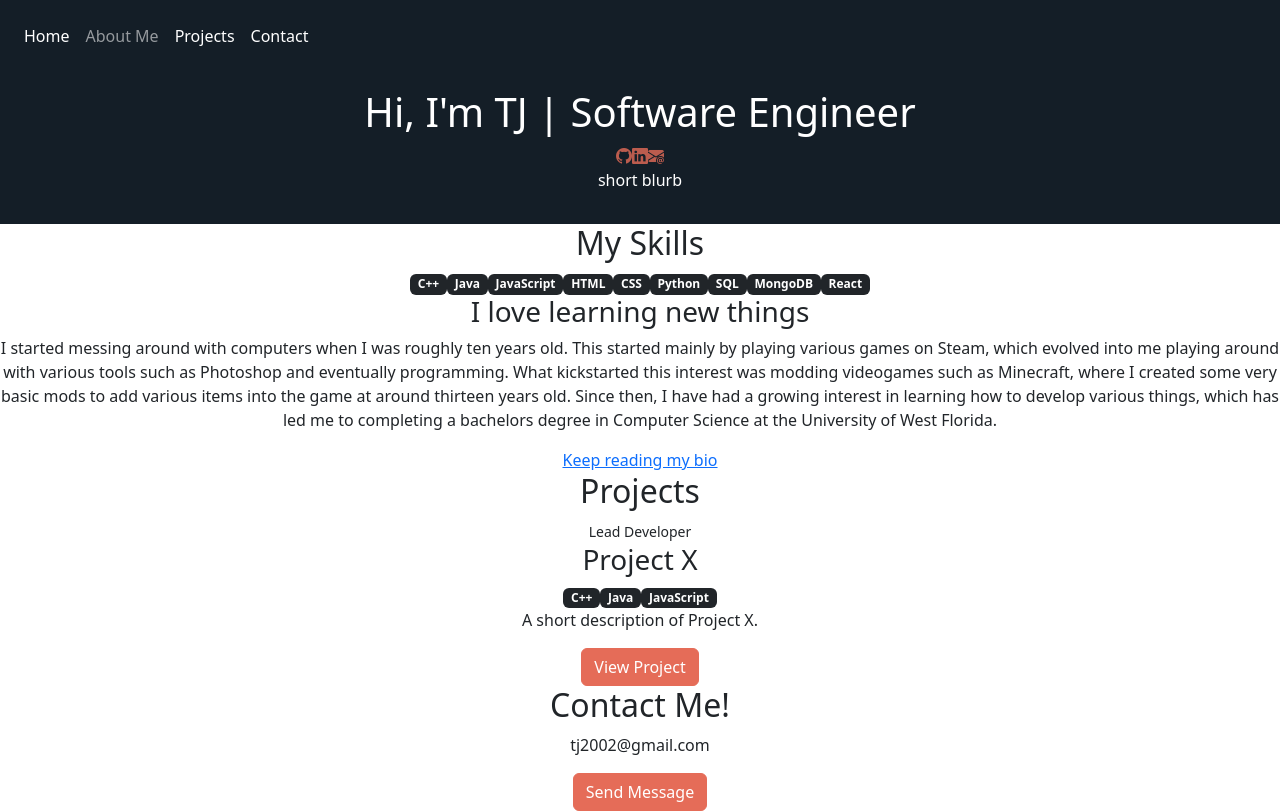
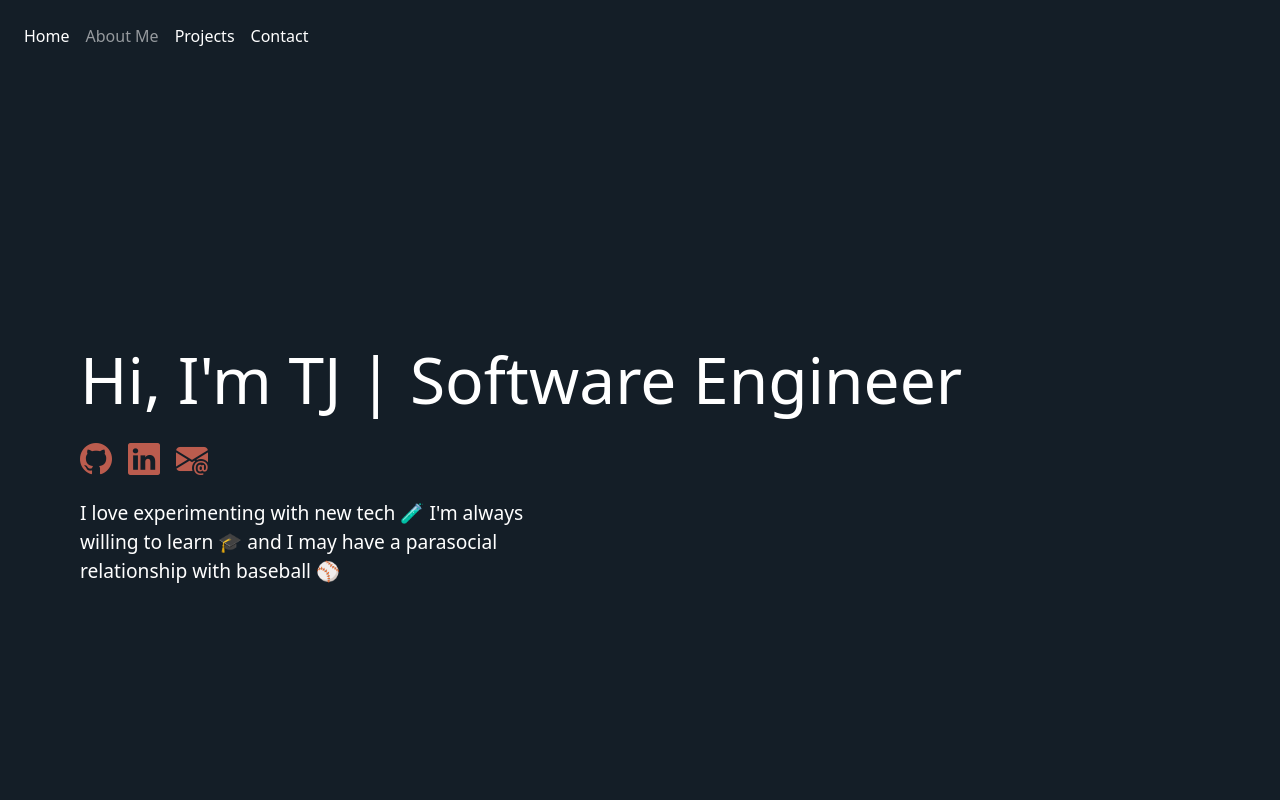
Before and after one commit to tjpoof/digital-portfolio, a React (Vite) app: page / in a window 1280 px wide. Built offline with nearby package versions, Linux system fonts and the light colour scheme.

Commit message:
much more styling to the home page

```diff
--- a/src/components/ProjectCard.jsx
+++ b/src/components/ProjectCard.jsx
@@ -1,9 +1,15 @@
 // these cards will be displayed in the home page's project section
+import placeHolderImage from '../assets/placeholder.jpeg';
 
 export function ProjectCard({ projectRole, title, skills, description, image, link }) {
     return (
         <div className="project-card">
+            <div className="project-role-container">
                 <small> {projectRole} </small>
+            </div>
+
+            <div className="project-info-container">
+                <div className="project-text-container">
                     <h3>{title}</h3>
                     <div className="project-skills-badge-list">
                         {skills.map((skill, index) => (
@@ -13,15 +19,21 @@ export function ProjectCard({ projectRole, title, skills, description, image, li
                         ))}
                     </div>
                     <p>{description}</p>
-            <div className="image-container">
-                {/* ensure there's some form of reactivity to the image, such as a hover effect that adds drop shadow or smth */}
-            </div>
                     <a href={link}>
                         <button className="btn">
                             View Project
                         </button>
                     </a>
                 </div>
+
+
+                <div className="project-image-container">
+                    <img src={placeHolderImage} className="project-image" />
+                </div>
+
+            </div>
+
+        </div>
     )
 }
 
--- a/src/styles/App.scss
+++ b/src/styles/App.scss
@@ -3,6 +3,7 @@
   text-align: center;
   height: 100vh;
   width: 100vw;
+  overflow-x: hidden;
 }
 
 .navbar {
@@ -14,30 +15,167 @@
 .intro-section {
   background-color: #141e27;
   color: #ffffff;
-  padding: 1rem;
   width: 100vw;
+  height: 100vh;
+  display: flex;
+  align-items: center;
 
-  .contact-buttons {
-    color: #bb5c4e;
+  .intro-text-container {
+    text-align: left;
+    margin: 0 auto;
+    width: 70rem;
+
+    h1 {
+      font-size: 4rem;
+
+    }
+
+    .contact-buttons {
+      color: #bb5c4e;
+      margin: 1rem 0;
+
+      .bi {
+        font-size: 2rem;
+        margin-right: 1rem;
+      }
+    }
+
+    p {
+      font-size: 1.2rem;
+      max-width: 30rem;
+    }
   }
+
 }
 
 
+.body-section {
+  margin: 1rem auto;
+  max-width: 70rem;
+
+  .section-heading-container {
+    display: flex;
+    margin-bottom: 2rem;
+
+    h2 {
+      // font type/color, etc
+      font-weight: bold;
+    }
+  }
+
+  .skills-section {
+    display: flex;
+    margin-bottom: 4.5rem;
+
+    .image-container {
+      padding-right: 2rem;
+
+      .portrait-image {
+        width: 22rem;
+        height: 25rem;
+      }
+    }
+
+    .skills-content-container {
+      display: flex;
+      flex-direction: column;
+
+      .skills-badge-list {
+        text-align: left;
+
+        span {
+          font-size: 1.2rem;
+          margin: 0 0.1rem 1rem;
+          border-radius: 0 !important;
+        }
+
+        margin-bottom: 1.5rem;
+      }
+
+      .short-bio-container {
+        text-align: left;
+
+        p {
+          font-size: 1.2rem;
+        }
+
+        a {
+          color: #e56c58 !important;
+          font-weight: bold;
+          font-size: 1.2rem;
+          text-decoration: none;
+        }
+      }
+    }
+  }
+
+  .projects-section {
+    .project-card {
+      text-align: left;
+
+      .project-role-container {
+        display: flex;
+        margin-bottom: 0.5rem;
+
+        small {
+          font-size: 1rem;
+        }
+      }
+
+      .project-info-container {
+        display: flex;
+        margin-bottom: 2.5rem;
+
+        .project-text-container {
+          display: flex;
+          flex-direction: column;
+
+          .project-skills-badge-list {
+            span {
+              font-size: 0.8rem;
+              margin: 0 0.1rem 1rem;
+              border-radius: 0 !important;
+            }
+          }
+
+          p {
+            font-size: 1.4rem;
+          }
+
+          a {
+            margin-top: 1.5rem;
+
+            .btn {
+              background-color: #e56c58 !important;
+              border-color: #e56c58 !important;
+              color: #ffffff !important;
+              padding: 0.8rem 2rem;
+              font-size: 1.4rem;
+              font-weight: 500;
+              border-radius: 0;
+            }
+          }
+        }
+
+        .project-image-container {
+          padding-left: 8rem;
+
+          .project-image {
+            width: 25rem;
+            height: 20rem;
+          }
+        }
+      }
 
 
-.projects-section {
-  .project-card {
+
+    }
+  }
+
+  .contact-section {
     .btn {
       background-color: #e56c58 !important;
       border-color: #e56c58 !important;
-      color: #ffffff !important;
     }
   }
 }
-
-.contact-section {
-  .btn {
-    background-color: #e56c58 !important;
-    border-color: #e56c58 !important;
-  }
-}
--- a/src/views/HomePage.jsx
+++ b/src/views/HomePage.jsx
@@ -3,28 +3,35 @@
 
 import React from 'react';
 import { ProjectCard } from '../components/ProjectCard.jsx';
+import placeHolderImage from '../assets/placeholder.jpeg';
 
 
 export function HomePage() {
     return (
         <div className="home-page">
             <div className="intro-section">
-                <h1> Hi, I'm TJ | Software Engineer </h1>
+                <div className="intro-text-container">
+                    <h1> Hi, I'm TJ | Software Engineer</h1>
                     <div className="contact-buttons">
                         <i class="bi bi-github"></i>
                         <i class="bi bi-linkedin"></i>
                         <i class="bi bi-envelope-at-fill"></i>
                     </div>
-                <p> short blurb </p>
+                    <p> I love experimenting with new tech 🧪 I'm always willing to learn 🎓 and I may have a parasocial relationship with baseball ⚾</p>
+                </div>
+            </div>
+
+            <div className="body-section">
+                <div className="section-heading-container">
+                    <h2> My Skills </h2>
                 </div>
 
                 <div className="skills-section">
-                <h2> My Skills </h2>
-
                     <div className="image-container">
-                    {/* put a picture of myself here */}
+                        <img src={placeHolderImage} className="portrait-image" />
                     </div>
 
+                    <div className="skills-content-container">
                         <div className="skills-badge-list">
                             <span class="badge bg-dark">C++</span>
                             <span class="badge bg-dark">Java</span>
@@ -44,13 +51,21 @@ export function HomePage() {
                         </div>
                     </div>
 
+                </div>
+
                 <div className="projects-section">
+                    <div className="section-heading-container">
                         <h2> Projects </h2>
+                    </div>
+
                     <ProjectCard
-                    projectRole="Lead Developer"
+                        projectRole="LEAD DEVELOPER"
                         title="Project X"
                         skills={["C++", "Java", "JavaScript"]}
-                    description="A short description of Project X."
+                        description="A short description of Project X. Emphasize what I did in this project with minimal detail,
+                        leaving the more in-depth description for the project's info page. The image will show either a screenshot
+                        of the app (i.e. landing page or some other iconic page) or cover art for the app, potentially something that
+                        shows that there are various features."
                         image="/path/to/image.jpg"
                         link="/projects/project-x"
                     />
@@ -61,6 +76,7 @@ export function HomePage() {
                     <p>tj2002@gmail.com</p>
                     <button className="btn btn-primary">Send Message</button>
                 </div>
+            </div>
 
         </div>
     )
```
Also changed, not shown: src/assets/placeholder.jpeg (added). Lines whose indentation alone changed are shown as unchanged.
